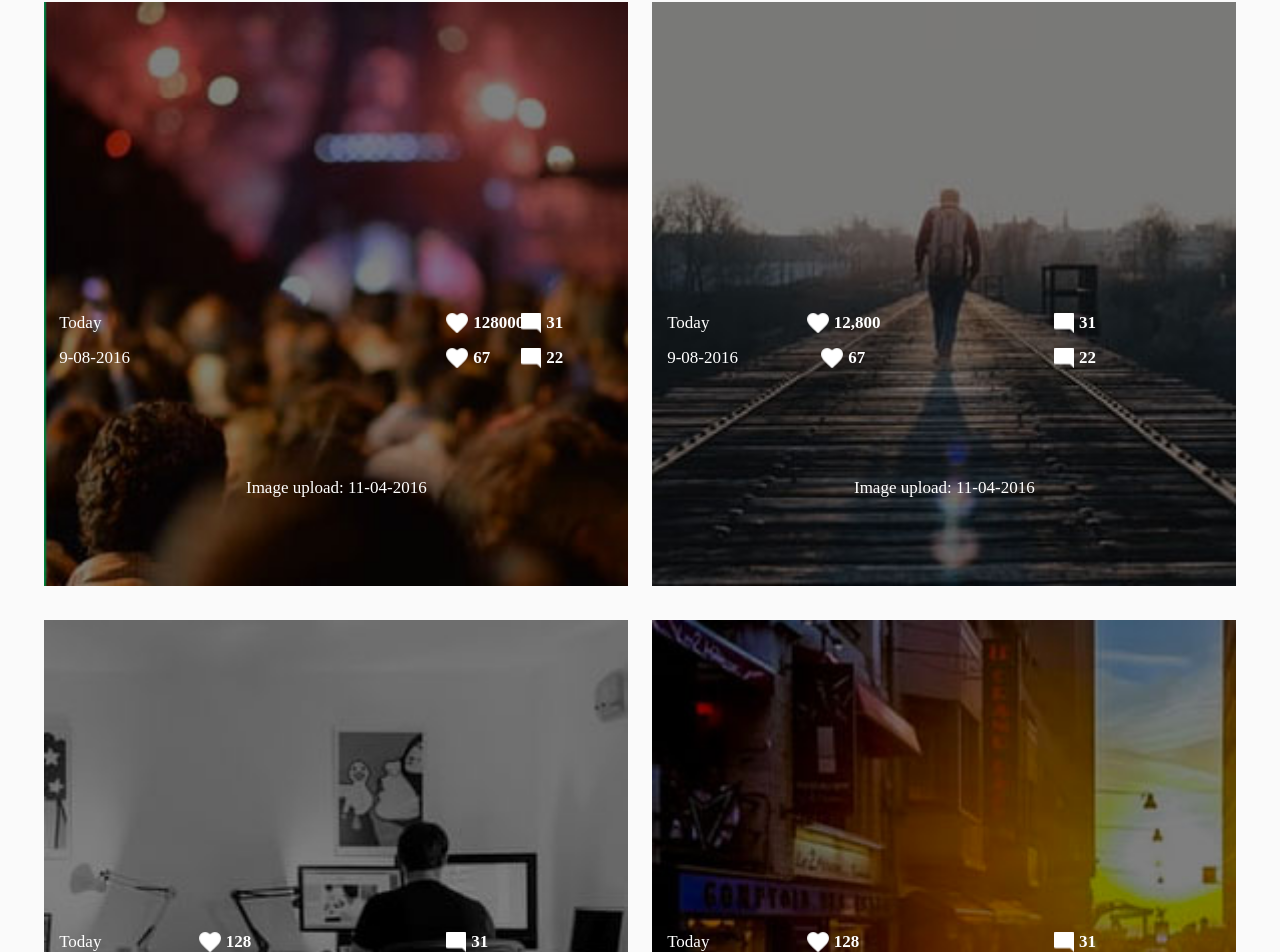
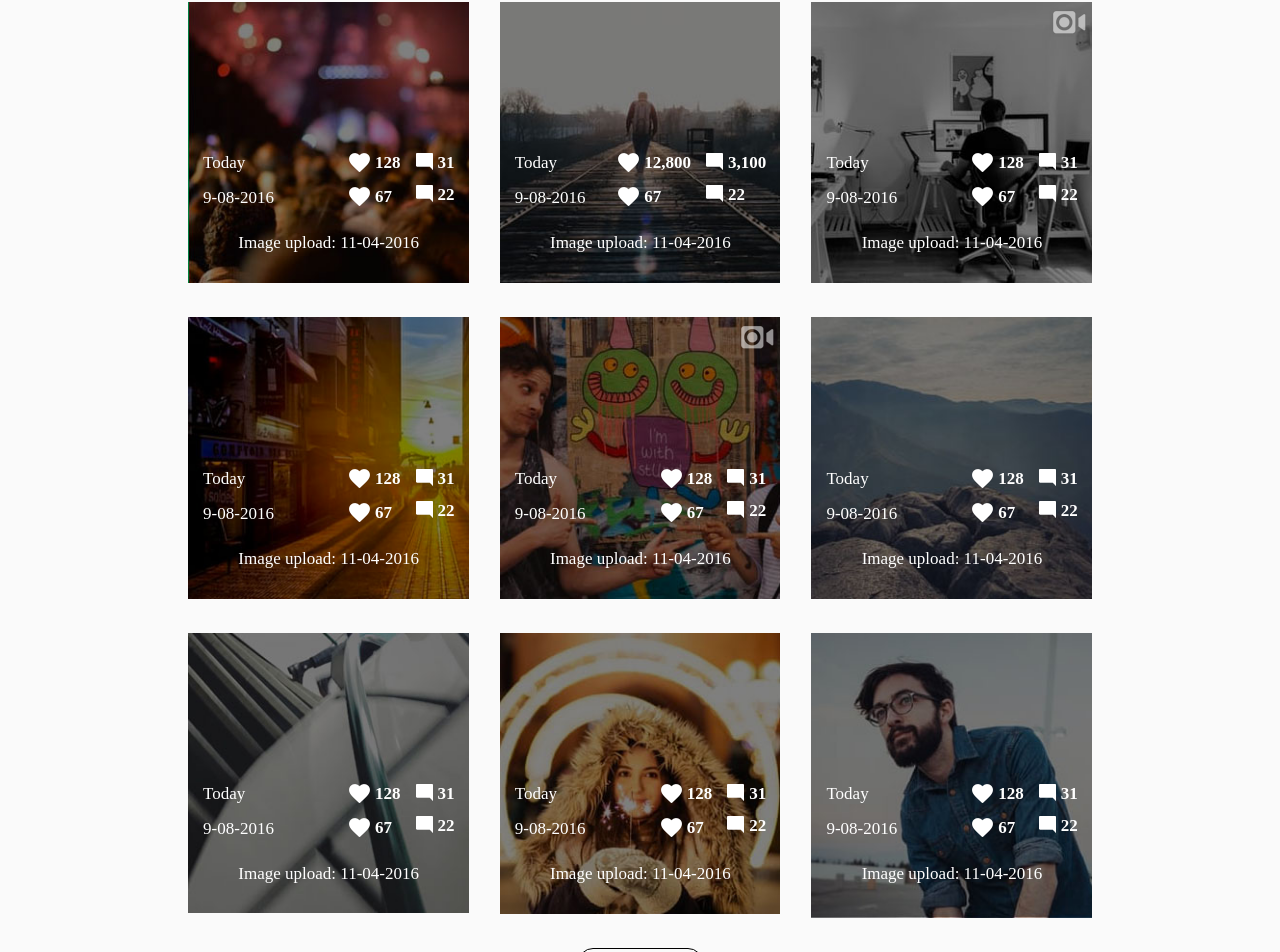
Before and after one commit to Glebova-Diana/monoblan, an Angular app: page / in a window 1280 px wide. Shown: the part 48-1000 px from the top of the page. Built offline with nearby package versions, Linux system fonts and the light colour scheme.

Commit message:
add image resolutions

```diff
--- a/src/app/header/header-768.component.css
+++ /dev/null
@@ -1,3 +0,0 @@
-@media (min-width: 1024) {
-
-}
--- a/src/app/main/main320px.component.css
+++ b/src/app/main/main.component.css
@@ -22,21 +22,36 @@
   width: 100%;
 }
 
+.portfolio__video-icon {
+  position: absolute;
+  top: 5px;
+  right: 5px;
+}
+
 .portfolio__today-box {
   position: absolute;
   top: 53%;
   left: 15px;
-  width: 92%;
+  width: 95%;
 }
 
 .portfolio__today {
   display: flex;
-  /*align-items: center;*/
   justify-content: space-between;
+}
+
+.portfolio__date {
+  margin-right: 10px;
+}
+
+.portfolio__sub-info {
+  display: flex;
 }
 
 .portfolio__headline {
   display: flex;
+  width: max-content;
+  margin: 0 0 15px 0;
 
   font-size: 17px;
   font-family: "Proxima Nova";
@@ -46,8 +61,8 @@
 
 .portfolio__likes-box {
   display: flex;
-  width: 60%;
-  max-width: 150px;
+  width: 64%;
+  max-width: 170px;
   margin: 0 0 15px 0;
 }
 
@@ -57,11 +72,16 @@
 }
 
 .portfolio__like-img {
-  margin: 0 5px 0 0;
+  margin: 0 5px 15px 0;
 }
 
+.portfolio__watch-img {
+  margin: 0 5px 0 3px;
+}
+
+
 .portfolio__like {
-  padding: 0 25px 0 0;
+  padding: 0 15px 0 0;
   font-weight: 700;
   font-size: 17px;
   font-family: "Proxima Nova";
@@ -99,7 +119,7 @@
 
 .button:active {
   box-shadow: 0 1px #caccc6;
-  transform: translateY(5px);
+  transform: translateY(2px);
 }
 
 @media (min-width: 540px) {
@@ -112,7 +132,27 @@
     width: 48%;
   }
 
+  .portfolio--9photo {
+    display: none;
+  }
+
   .portfolio__image {
     width: 100%;
   }
 }
+
+@media (min-width: 1024px) {
+
+  .wrapper {
+    width: 82%;
+    max-width: 935px;
+  }
+
+  .portfolio {
+    width: 30%;
+  }
+
+  .portfolio--9photo {
+    display: flex;
+  }
+}
--- a/src/app/main/main.component.html
+++ b/src/app/main/main.component.html
@@ -4,33 +4,32 @@
       <img class="portfolio__image" src="../../assets/img/1-portf.jpg" alt="First image">
       <div class="portfolio__today-box">
         <div class="portfolio__today">
+          <div class="portfolio__date">
             <span class="portfolio__headline">Today</span>
-          <div class="portfolio__likes-box">
+            <span class="portfolio__headline">9-08-2016</span>
+          </div>
+          <div class="portfolio__sub-info">
+            <div class="like">
               <div class="portfolio__likes">
                 <img class="portfolio__like-img" src="../../assets/img/like.png" alt="Like">
-              <span class="portfolio__like">128000</span>
+                <span class="portfolio__like">128</span>
               </div>
+              <div class="portfolio__likes">
+                <img class="portfolio__like-img" src="../../assets/img/like.png" alt="Like">
+                <span class="portfolio__like">67</span>
+              </div>
+            </div>
+            <div class="comment">
               <div class="portfolio__likes">
                 <img class="portfolio__like-img" src="../../assets/img/comment.png" alt="Like">
                 <span class="portfolio__like">31</span>
-            </div>
-          </div>
-        </div>
-        <div class="portfolio__today">
-          <span class="portfolio__headline">9-08-2016</span>
-          <div class="portfolio__likes-box">
-            <div class="portfolio__likes">
-              <img class="portfolio__like-img" src="../../assets/img/like.png" alt="Like">
-              <span class="portfolio__like">67</span>
               </div>
               <div class="portfolio__likes">
                 <img class="portfolio__like-img" src="../../assets/img/comment.png" alt="Like">
                 <span class="portfolio__like">22</span>
               </div>
             </div>
-          <!--<div class="portfolio__likes-box">-->
-
-          <!--</div>-->
+          </div>
         </div>
       </div>
       <span class="portfolio__upload">Image upload: 11-04-2016</span>
@@ -39,25 +38,31 @@
       <img class="portfolio__image" src="../../assets/img/2-portf.jpg" alt="Second image">
       <div class="portfolio__today-box">
         <div class="portfolio__today">
+          <div class="portfolio__date">
             <span class="portfolio__headline">Today</span>
-          <div class="portfolio__likes-box">
+            <span class="portfolio__headline">9-08-2016</span>
+          </div>
+          <div class="portfolio__sub-info">
+            <div class="like">
+              <div class="portfolio__likes">
                 <img class="portfolio__like-img" src="../../assets/img/like.png" alt="Like">
                 <span class="portfolio__like">12,800</span>
               </div>
-          <div class="portfolio__likes-box">
-            <img class="portfolio__like-img" src="../../assets/img/comment.png" alt="Like">
-            <span class="portfolio__like">31</span>
-          </div>
-        </div>
-        <div class="portfolio__today">
-          <span class="portfolio__headline portfolio__headline--data">9-08-2016</span>
-          <div class="portfolio__likes-box portfolio__likes-box--second">
+              <div class="portfolio__likes">
                 <img class="portfolio__like-img" src="../../assets/img/like.png" alt="Like">
                 <span class="portfolio__like">67</span>
               </div>
-          <div class="portfolio__likes-box">
+            </div>
+            <div class="comment">
+              <div class="portfolio__likes">
+                <img class="portfolio__like-img" src="../../assets/img/comment.png" alt="Like">
+                <span class="portfolio__like">3,100</span>
+              </div>
+              <div class="portfolio__likes">
                 <img class="portfolio__like-img" src="../../assets/img/comment.png" alt="Like">
                 <span class="portfolio__like">22</span>
+              </div>
+            </div>
           </div>
         </div>
       </div>
@@ -65,27 +70,34 @@
     </div>
     <div class="portfolio">
       <img class="portfolio__image" src="../../assets/img/3-portf.jpg" alt="Third image">
+      <img class="portfolio__video-icon" src="../../assets/img/video.png" alt="video">
       <div class="portfolio__today-box">
         <div class="portfolio__today">
+          <div class="portfolio__date">
             <span class="portfolio__headline">Today</span>
-          <div class="portfolio__likes-box">
+            <span class="portfolio__headline">9-08-2016</span>
+          </div>
+          <div class="portfolio__sub-info">
+            <div class="like">
+              <div class="portfolio__likes">
                 <img class="portfolio__like-img" src="../../assets/img/like.png" alt="Like">
                 <span class="portfolio__like">128</span>
               </div>
-          <div class="portfolio__likes-box">
+              <div class="portfolio__likes">
+                <img class="portfolio__like-img" src="../../assets/img/like.png" alt="Like">
+                <span class="portfolio__like">67</span>
+              </div>
+            </div>
+            <div class="comment">
+              <div class="portfolio__likes">
                 <img class="portfolio__like-img" src="../../assets/img/comment.png" alt="Like">
                 <span class="portfolio__like">31</span>
               </div>
-        </div>
-        <div class="portfolio__today">
-          <span class="portfolio__headline portfolio__headline--data">9-08-2016</span>
-          <div class="portfolio__likes-box portfolio__likes-box--second">
-            <img class="portfolio__like-img" src="../../assets/img/like.png" alt="Like">
-            <span class="portfolio__like">67</span>
-          </div>
-          <div class="portfolio__likes-box">
+              <div class="portfolio__likes">
                 <img class="portfolio__like-img" src="../../assets/img/comment.png" alt="Like">
                 <span class="portfolio__like">22</span>
+              </div>
+            </div>
           </div>
         </div>
       </div>
@@ -95,25 +107,31 @@
       <img class="portfolio__image" src="../../assets/img/4-portf.jpg" alt="Fourth image">
       <div class="portfolio__today-box">
         <div class="portfolio__today">
+          <div class="portfolio__date">
             <span class="portfolio__headline">Today</span>
-          <div class="portfolio__likes-box">
+            <span class="portfolio__headline">9-08-2016</span>
+          </div>
+          <div class="portfolio__sub-info">
+            <div class="like">
+              <div class="portfolio__likes">
                 <img class="portfolio__like-img" src="../../assets/img/like.png" alt="Like">
                 <span class="portfolio__like">128</span>
               </div>
-          <div class="portfolio__likes-box">
+              <div class="portfolio__likes">
+                <img class="portfolio__like-img" src="../../assets/img/like.png" alt="Like">
+                <span class="portfolio__like">67</span>
+              </div>
+            </div>
+            <div class="comment">
+              <div class="portfolio__likes">
                 <img class="portfolio__like-img" src="../../assets/img/comment.png" alt="Like">
                 <span class="portfolio__like">31</span>
               </div>
-        </div>
-        <div class="portfolio__today">
-          <span class="portfolio__headline portfolio__headline--data">9-08-2016</span>
-          <div class="portfolio__likes-box portfolio__likes-box--second">
-            <img class="portfolio__like-img" src="../../assets/img/like.png" alt="Like">
-            <span class="portfolio__like">67</span>
-          </div>
-          <div class="portfolio__likes-box">
+              <div class="portfolio__likes">
                 <img class="portfolio__like-img" src="../../assets/img/comment.png" alt="Like">
                 <span class="portfolio__like">22</span>
+              </div>
+            </div>
           </div>
         </div>
       </div>
@@ -121,27 +139,34 @@
     </div>
     <div class="portfolio">
       <img class="portfolio__image" src="../../assets/img/5-portf.jpg" alt="Fifth image">
+      <img class="portfolio__video-icon" src="../../assets/img/video.png" alt="video">
       <div class="portfolio__today-box">
         <div class="portfolio__today">
+          <div class="portfolio__date">
             <span class="portfolio__headline">Today</span>
-          <div class="portfolio__likes-box">
+            <span class="portfolio__headline">9-08-2016</span>
+          </div>
+          <div class="portfolio__sub-info">
+            <div class="like">
+              <div class="portfolio__likes">
                 <img class="portfolio__like-img" src="../../assets/img/like.png" alt="Like">
                 <span class="portfolio__like">128</span>
               </div>
-          <div class="portfolio__likes-box">
+              <div class="portfolio__likes">
+                <img class="portfolio__like-img" src="../../assets/img/like.png" alt="Like">
+                <span class="portfolio__like">67</span>
+              </div>
+            </div>
+            <div class="comment">
+              <div class="portfolio__likes">
                 <img class="portfolio__like-img" src="../../assets/img/comment.png" alt="Like">
                 <span class="portfolio__like">31</span>
               </div>
-        </div>
-        <div class="portfolio__today">
-          <span class="portfolio__headline portfolio__headline--data">9-08-2016</span>
-          <div class="portfolio__likes-box portfolio__likes-box--second">
-            <img class="portfolio__like-img" src="../../assets/img/like.png" alt="Like">
-            <span class="portfolio__like">67</span>
-          </div>
-          <div class="portfolio__likes-box">
+              <div class="portfolio__likes">
                 <img class="portfolio__like-img" src="../../assets/img/comment.png" alt="Like">
                 <span class="portfolio__like">22</span>
+              </div>
+            </div>
           </div>
         </div>
       </div>
@@ -151,25 +176,31 @@
       <img class="portfolio__image" src="../../assets/img/6-portf.jpg" alt="Sixth image">
       <div class="portfolio__today-box">
         <div class="portfolio__today">
+          <div class="portfolio__date">
             <span class="portfolio__headline">Today</span>
-          <div class="portfolio__likes-box">
+            <span class="portfolio__headline">9-08-2016</span>
+          </div>
+          <div class="portfolio__sub-info">
+            <div class="like">
+              <div class="portfolio__likes">
                 <img class="portfolio__like-img" src="../../assets/img/like.png" alt="Like">
                 <span class="portfolio__like">128</span>
               </div>
-          <div class="portfolio__likes-box">
+              <div class="portfolio__likes">
+                <img class="portfolio__like-img" src="../../assets/img/like.png" alt="Like">
+                <span class="portfolio__like">67</span>
+              </div>
+            </div>
+            <div class="comment">
+              <div class="portfolio__likes">
                 <img class="portfolio__like-img" src="../../assets/img/comment.png" alt="Like">
                 <span class="portfolio__like">31</span>
               </div>
-        </div>
-        <div class="portfolio__today">
-          <span class="portfolio__headline portfolio__headline--data">9-08-2016</span>
-          <div class="portfolio__likes-box portfolio__likes-box--second">
-            <img class="portfolio__like-img" src="../../assets/img/like.png" alt="Like">
-            <span class="portfolio__like">67</span>
-          </div>
-          <div class="portfolio__likes-box">
+              <div class="portfolio__likes">
                 <img class="portfolio__like-img" src="../../assets/img/comment.png" alt="Like">
                 <span class="portfolio__like">22</span>
+              </div>
+            </div>
           </div>
         </div>
       </div>
@@ -179,81 +210,99 @@
       <img class="portfolio__image" src="../../assets/img/7-portf.jpg" alt="Seventh image">
       <div class="portfolio__today-box">
         <div class="portfolio__today">
+          <div class="portfolio__date">
             <span class="portfolio__headline">Today</span>
-          <div class="portfolio__likes-box">
+            <span class="portfolio__headline">9-08-2016</span>
+          </div>
+          <div class="portfolio__sub-info">
+            <div class="like">
+              <div class="portfolio__likes">
                 <img class="portfolio__like-img" src="../../assets/img/like.png" alt="Like">
                 <span class="portfolio__like">128</span>
               </div>
-          <div class="portfolio__likes-box">
+              <div class="portfolio__likes">
+                <img class="portfolio__like-img" src="../../assets/img/like.png" alt="Like">
+                <span class="portfolio__like">67</span>
+              </div>
+            </div>
+            <div class="comment">
+              <div class="portfolio__likes">
                 <img class="portfolio__like-img" src="../../assets/img/comment.png" alt="Like">
                 <span class="portfolio__like">31</span>
               </div>
-        </div>
-        <div class="portfolio__today">
-          <span class="portfolio__headline portfolio__headline--data">9-08-2016</span>
-          <div class="portfolio__likes-box portfolio__likes-box--second">
-            <img class="portfolio__like-img" src="../../assets/img/like.png" alt="Like">
-            <span class="portfolio__like">67</span>
-          </div>
-          <div class="portfolio__likes-box">
+              <div class="portfolio__likes">
                 <img class="portfolio__like-img" src="../../assets/img/comment.png" alt="Like">
                 <span class="portfolio__like">22</span>
+              </div>
+            </div>
           </div>
         </div>
       </div>
       <span class="portfolio__upload">Image upload: 11-04-2016</span>
     </div>
     <div class="portfolio">
-      <img class="portfolio__image" src="../../assets/img/8-portf.jpg" alt="Eighth image">
+      <img class="portfolio__image" src="../../assets/img/8-portf.jpg" alt="Eight image">
       <div class="portfolio__today-box">
         <div class="portfolio__today">
+          <div class="portfolio__date">
             <span class="portfolio__headline">Today</span>
-          <div class="portfolio__likes-box">
+            <span class="portfolio__headline">9-08-2016</span>
+          </div>
+          <div class="portfolio__sub-info">
+            <div class="like">
+              <div class="portfolio__likes">
                 <img class="portfolio__like-img" src="../../assets/img/like.png" alt="Like">
                 <span class="portfolio__like">128</span>
               </div>
-          <div class="portfolio__likes-box">
+              <div class="portfolio__likes">
+                <img class="portfolio__like-img" src="../../assets/img/like.png" alt="Like">
+                <span class="portfolio__like">67</span>
+              </div>
+            </div>
+            <div class="comment">
+              <div class="portfolio__likes">
                 <img class="portfolio__like-img" src="../../assets/img/comment.png" alt="Like">
                 <span class="portfolio__like">31</span>
               </div>
-        </div>
-        <div class="portfolio__today">
-          <span class="portfolio__headline portfolio__headline--data">9-08-2016</span>
-          <div class="portfolio__likes-box portfolio__likes-box--second">
-            <img class="portfolio__like-img" src="../../assets/img/like.png" alt="Like">
-            <span class="portfolio__like">67</span>
-          </div>
-          <div class="portfolio__likes-box">
+              <div class="portfolio__likes">
                 <img class="portfolio__like-img" src="../../assets/img/comment.png" alt="Like">
                 <span class="portfolio__like">22</span>
               </div>
             </div>
           </div>
+        </div>
+      </div>
       <span class="portfolio__upload">Image upload: 11-04-2016</span>
     </div>
-    <div class="portfolio">
+    <div class="portfolio portfolio--9photo">
       <img class="portfolio__image" src="../../assets/img/9-portf.jpg" alt="Ninth image">
       <div class="portfolio__today-box">
         <div class="portfolio__today">
+          <div class="portfolio__date">
             <span class="portfolio__headline">Today</span>
-          <div class="portfolio__likes-box">
+            <span class="portfolio__headline">9-08-2016</span>
+          </div>
+          <div class="portfolio__sub-info">
+            <div class="like">
+              <div class="portfolio__likes">
                 <img class="portfolio__like-img" src="../../assets/img/like.png" alt="Like">
                 <span class="portfolio__like">128</span>
               </div>
-          <div class="portfolio__likes-box">
+              <div class="portfolio__likes">
+                <img class="portfolio__like-img" src="../../assets/img/like.png" alt="Like">
+                <span class="portfolio__like">67</span>
+              </div>
+            </div>
+            <div class="comment">
+              <div class="portfolio__likes">
                 <img class="portfolio__like-img" src="../../assets/img/comment.png" alt="Like">
                 <span class="portfolio__like">31</span>
               </div>
-        </div>
-        <div class="portfolio__today">
-          <span class="portfolio__headline portfolio__headline--data">9-08-2016</span>
-          <div class="portfolio__likes-box portfolio__likes-box--second">
-            <img class="portfolio__like-img" src="../../assets/img/like.png" alt="Like">
-            <span class="portfolio__like">67</span>
-          </div>
-          <div class="portfolio__likes-box">
+              <div class="portfolio__likes">
                 <img class="portfolio__like-img" src="../../assets/img/comment.png" alt="Like">
                 <span class="portfolio__like">22</span>
+              </div>
+            </div>
           </div>
         </div>
       </div>
--- a/src/app/main/main.component.ts
+++ b/src/app/main/main.component.ts
@@ -3,7 +3,7 @@ import { Component, OnInit } from '@angular/core';
 @Component({
   selector: 'app-main',
   templateUrl: './main.component.html',
-  styleUrls: ['./main320px.component.css']
+  styleUrls: ['./main.component.css']
 })
 export class MainComponent implements OnInit {
 
```
Also changed, not shown: src/assets/img/video.png (added), src/assets/img/watch.png (added). Lines whose indentation alone changed are shown as unchanged.
